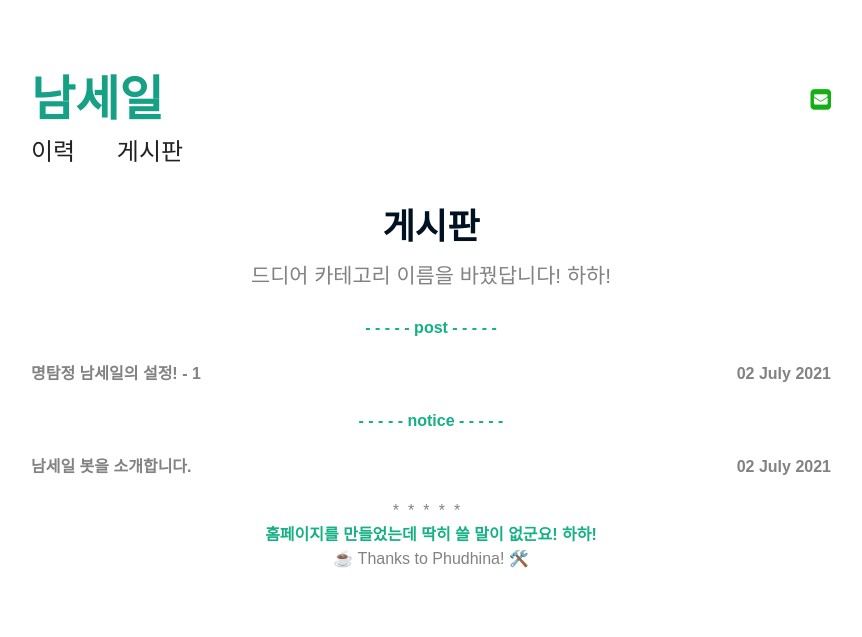
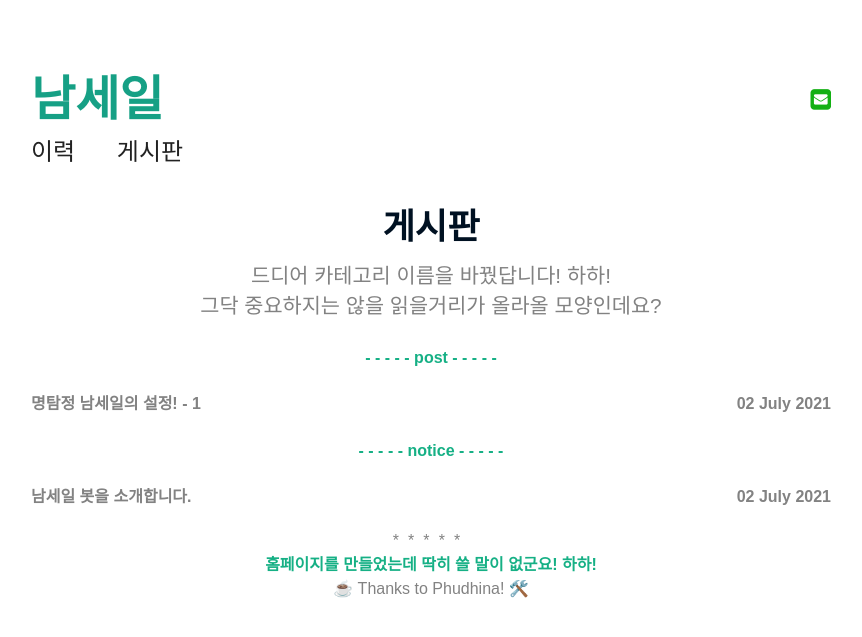
Before and after one commit to seil0224/seil0224.github.io, a Jekyll site: the page built from blog.md, in a window 1280 px wide. Shown: the top 637 px of the page, without its empty margins (209-1071 px from the left). Built offline with Jekyll 4.4.1, drawn with Linux system fonts in a browser that asks for light colours; some web fonts are replaced.

Commit message:
Update blog.md

```diff
--- a/blog.md
+++ b/blog.md
@@ -1,7 +1,7 @@
 ---
 layout: page
 title: 게시판
-subtitle: 드디어 카테고리 이름을 바꿨답니다! 하하!
+subtitle: 드디어 카테고리 이름을 바꿨답니다! 하하!<br>그닥 중요하지는 않을 읽을거리가 올라올 모양인데요?
 ---
 
 <div>
```
